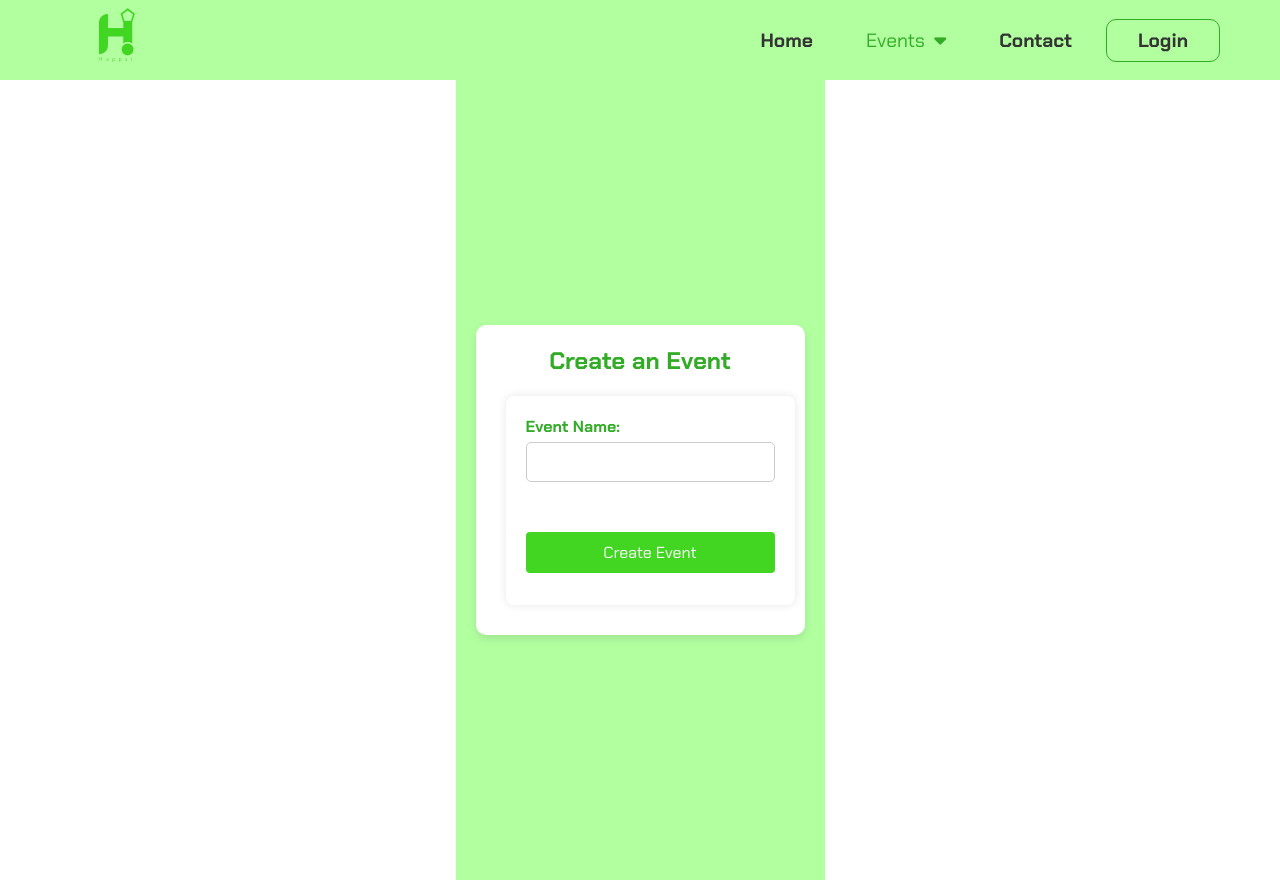
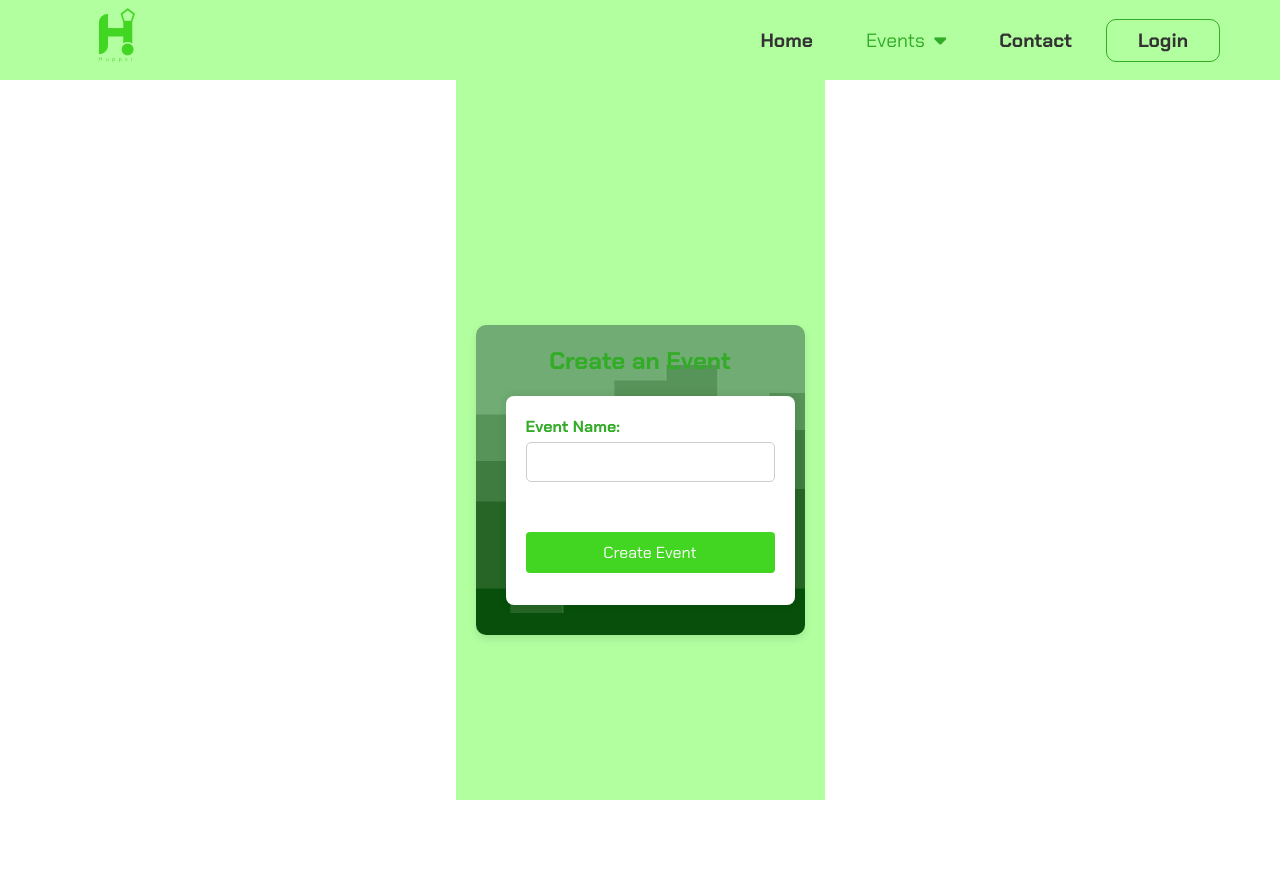
Before and after one commit to SophieCodes1910/ClientProject, a React (Vite) app: page /events/create-events in a window 1280 px wide. After the commit the page ends 800 px from the top, so only its background shows below. Built offline with nearby package versions, Linux system fonts and the light colour scheme.

Commit message:
adding background to CreateEvents

```diff
--- a/src/pages/CreateEvents/createEvents.css
+++ b/src/pages/CreateEvents/createEvents.css
@@ -1,4 +1,13 @@
 /* Container for the entire events section */
+html, body {
+    margin: 0;
+    padding: 0;
+    height: 100%; /* Full page height */
+    width: 100%;
+    font-family: Arial, sans-serif;
+    overflow-y: auto; /* Enable scrolling if needed */
+  }
+
 .create-events-container {
     display: flex !important;
     justify-content: center !important;
@@ -10,7 +19,8 @@
 
 /* Styling for the event creation card */
 .events {
-    background-color: #fff; /* White background for the card */
+    background: url("../../assets/EventBackground.svg") no-repeat center center;
+    background-size: cover; /* Make the background cover the entire viewport */
     border-radius: 10px;
     box-shadow: 0 4px 8px rgba(0, 0, 0, 0.1);
     padding: 20px;
```
Also changed, not shown: src/assets/EventBackground.svg (added).
